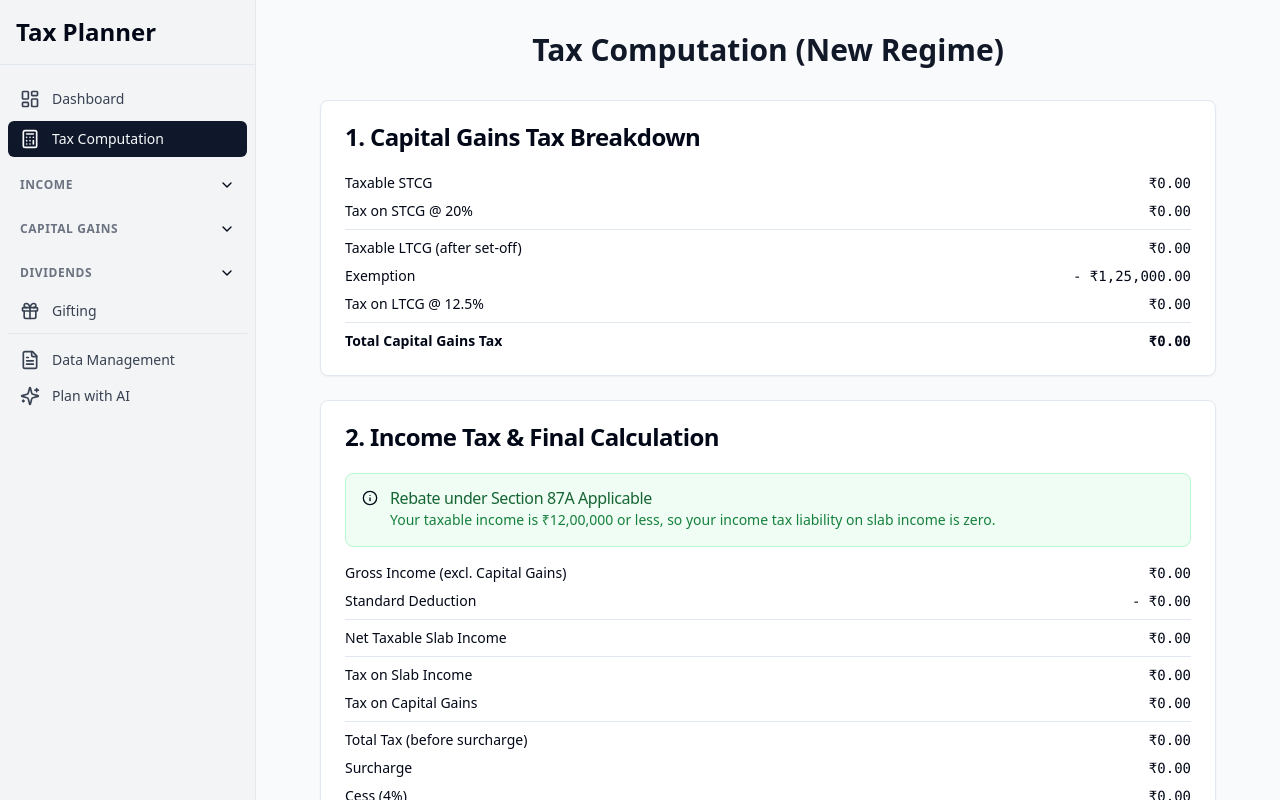
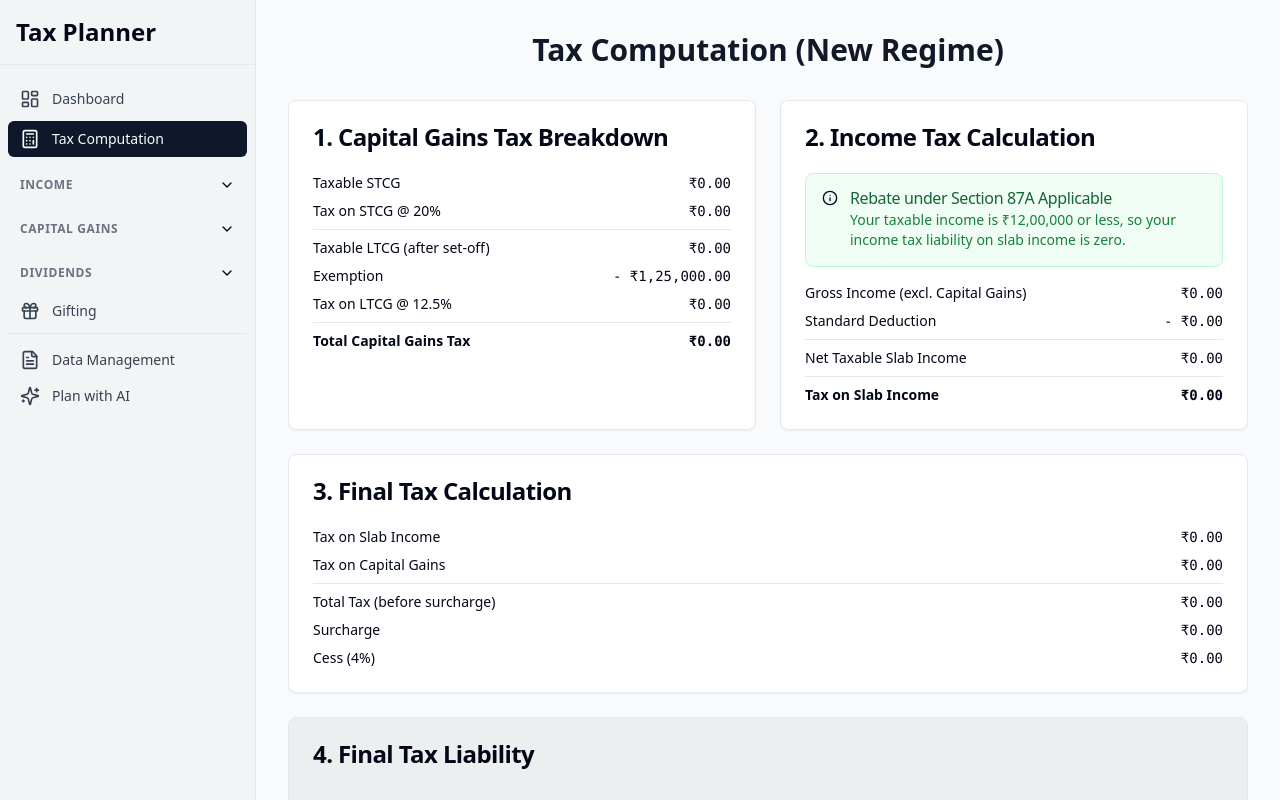
Before and after one commit to bravetux/NewTax_Computation, a React (Vite) app: page /tax-computation in a window 1280 px wide. Built offline with nearby package versions, Linux system fonts and the light colour scheme.

Commit message:
[dyad] Updated Tax Computation page to a two-column layout - wrote 1 file(s)

```diff
--- a/src/pages/TaxComputationPage.tsx
+++ b/src/pages/TaxComputationPage.tsx
@@ -95,12 +95,12 @@ const TaxComputationPage: React.FC = () => {
 
   return (
     <div className="p-4 sm:p-6 lg:p-8">
-      <div className="max-w-4xl mx-auto">
+      <div className="max-w-6xl mx-auto">
         <h1 className="text-3xl font-bold text-center mb-8 text-gray-900 dark:text-gray-50">
           Tax Computation (New Regime)
         </h1>
 
-        <div className="space-y-6">
+        <div className="grid grid-cols-1 lg:grid-cols-2 gap-6 mb-6">
           <Card>
             <CardHeader><CardTitle>1. Capital Gains Tax Breakdown</CardTitle></CardHeader>
             <CardContent className="space-y-2">
@@ -125,7 +125,7 @@ const TaxComputationPage: React.FC = () => {
           </Card>
 
           <Card>
-            <CardHeader><CardTitle>2. Income Tax & Final Calculation</CardTitle></CardHeader>
+            <CardHeader><CardTitle>2. Income Tax Calculation</CardTitle></CardHeader>
             <CardContent className="space-y-2">
               {taxDetails.isRebateApplicable && (
                 <Alert variant="default" className="bg-green-50 dark:bg-green-900/20 border-green-200 dark:border-green-700 mb-4">
@@ -141,19 +141,25 @@ const TaxComputationPage: React.FC = () => {
               <Separator />
               <BreakdownRow label="Net Taxable Slab Income" value={taxDetails.netTaxableSlabIncome} className="font-medium" />
               <Separator />
+              <BreakdownRow label="Tax on Slab Income" value={taxDetails.slabTaxBeforeRebate} className="font-bold text-base" />
+            </CardContent>
+          </Card>
+        </div>
+
+        <Card className="mb-6">
+            <CardHeader><CardTitle>3. Final Tax Calculation</CardTitle></CardHeader>
+            <CardContent className="space-y-2">
               <BreakdownRow label="Tax on Slab Income" value={taxDetails.slabTaxBeforeRebate} />
               <BreakdownRow label="Tax on Capital Gains" value={taxDetails.totalCapitalGainsTax} />
               <Separator />
               <BreakdownRow label="Total Tax (before surcharge)" value={taxDetails.totalTaxBeforeSurcharge} className="font-medium" />
               <BreakdownRow label="Surcharge" value={taxDetails.surcharge} />
               <BreakdownRow label="Cess (4%)" value={taxDetails.cess} />
-              <Separator />
-              <BreakdownRow label="Total Tax Payable" value={taxDetails.totalTaxPayable} className="font-bold text-base" />
             </CardContent>
         </Card>
 
         <Card className="bg-primary/5 dark:bg-primary/10">
-            <CardHeader><CardTitle>3. Final Tax Liability</CardTitle></CardHeader>
+          <CardHeader><CardTitle>4. Final Tax Liability</CardTitle></CardHeader>
           <CardContent>
             <div className="flex justify-between text-xl font-bold pt-2">
               <span>Total Tax Payable</span>
@@ -162,7 +168,6 @@ const TaxComputationPage: React.FC = () => {
           </CardContent>
         </Card>
       </div>
-      </div>
       <MadeWithDyad />
     </div>
   );
```
Lines whose indentation alone changed are shown as unchanged.
